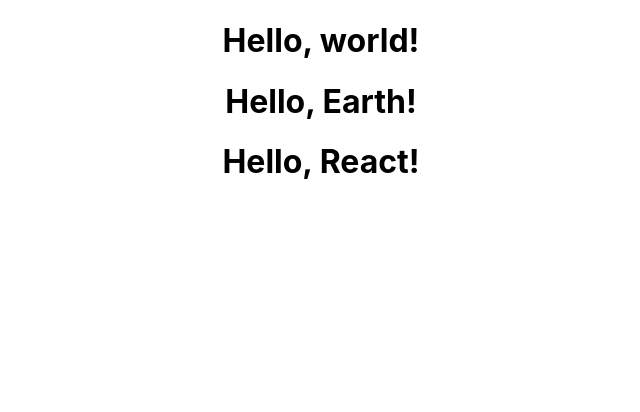
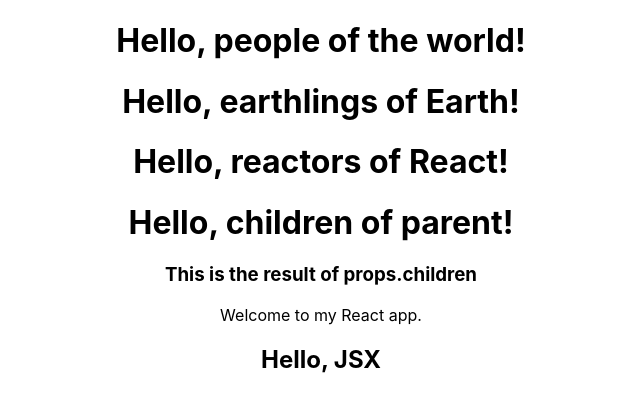
Before and after one commit to pmbechard/codevolution-react-tutorial, a React (Create React App) app in the folder hello-world/: page / in a window 1280 px wide. Shown: the top 412 px of the page, without its empty margins (319-959 px from the left). Built offline with nearby package versions, Linux system fonts and the light colour scheme.

Commit message:
Adds more props pairs and uses props.children in hello-world app

```diff
--- a/hello-world/src/App.js
+++ b/hello-world/src/App.js
@@ -8,11 +8,14 @@
 function App() {
   return (
     <div className='App'>
-      <Greet name='world' />
-      <Greet name='Earth' />
-      <Greet name='React' />
-      {/* <Welcome /> */}
-      {/* <Hello /> */}
+      <Greet name='the world' type='people' />
+      <Greet name='Earth' type='earthlings' />
+      <Greet name='React' type='reactors' />
+      <Greet name='parent' type='children'>
+        <p>This is the result of props.children</p>
+      </Greet>
+      <Welcome />
+      <Hello />
     </div>
   );
 }
--- a/hello-world/src/components/Greet.js
+++ b/hello-world/src/components/Greet.js
@@ -4,6 +4,15 @@
 //   return <h1>Hello, world!</h1>;
 // }
 
-const Greet = (props) => <h1>Hello, {props.name}!</h1>;
+const Greet = (props) => {
+  return (
+    <div>
+      <h1>
+        Hello, {props.type} of {props.name}!
+      </h1>
+      <h3>{props.children}</h3>
+    </div>
+  );
+};
 
 export default Greet;
```
